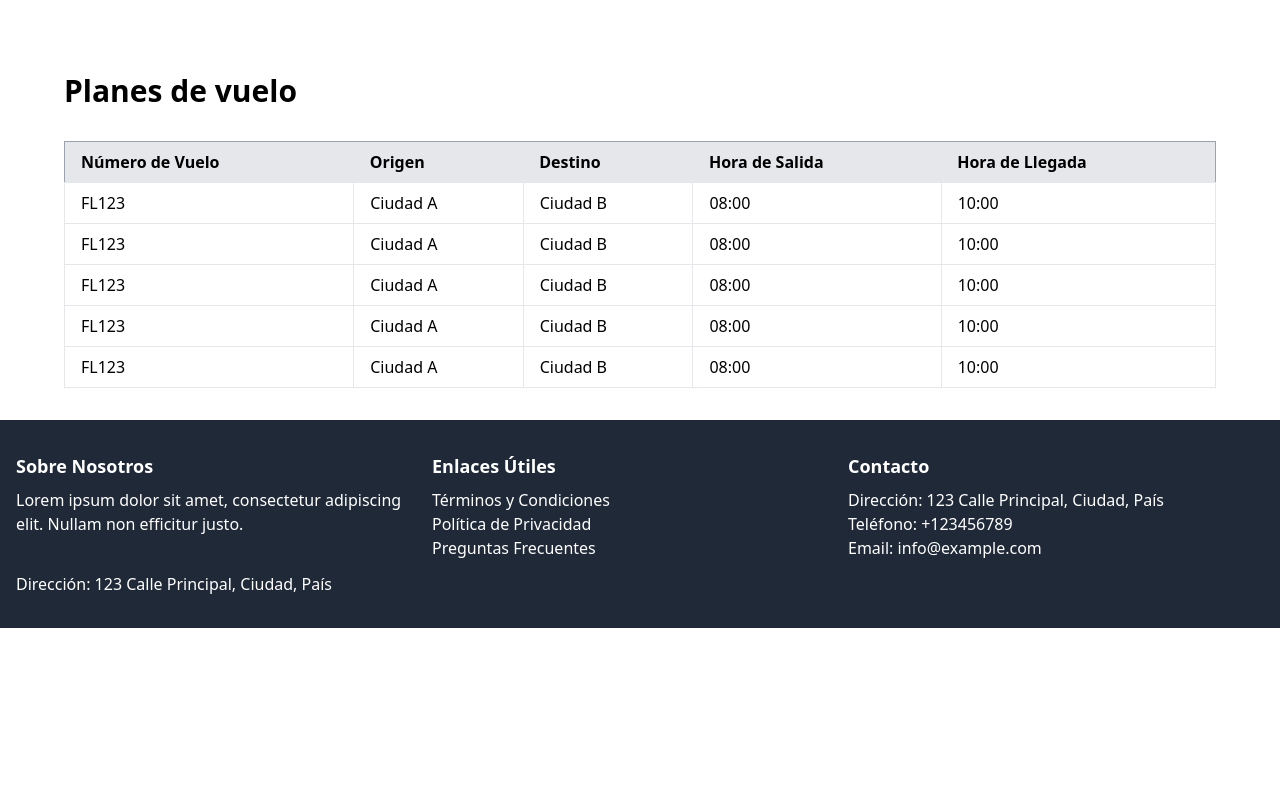
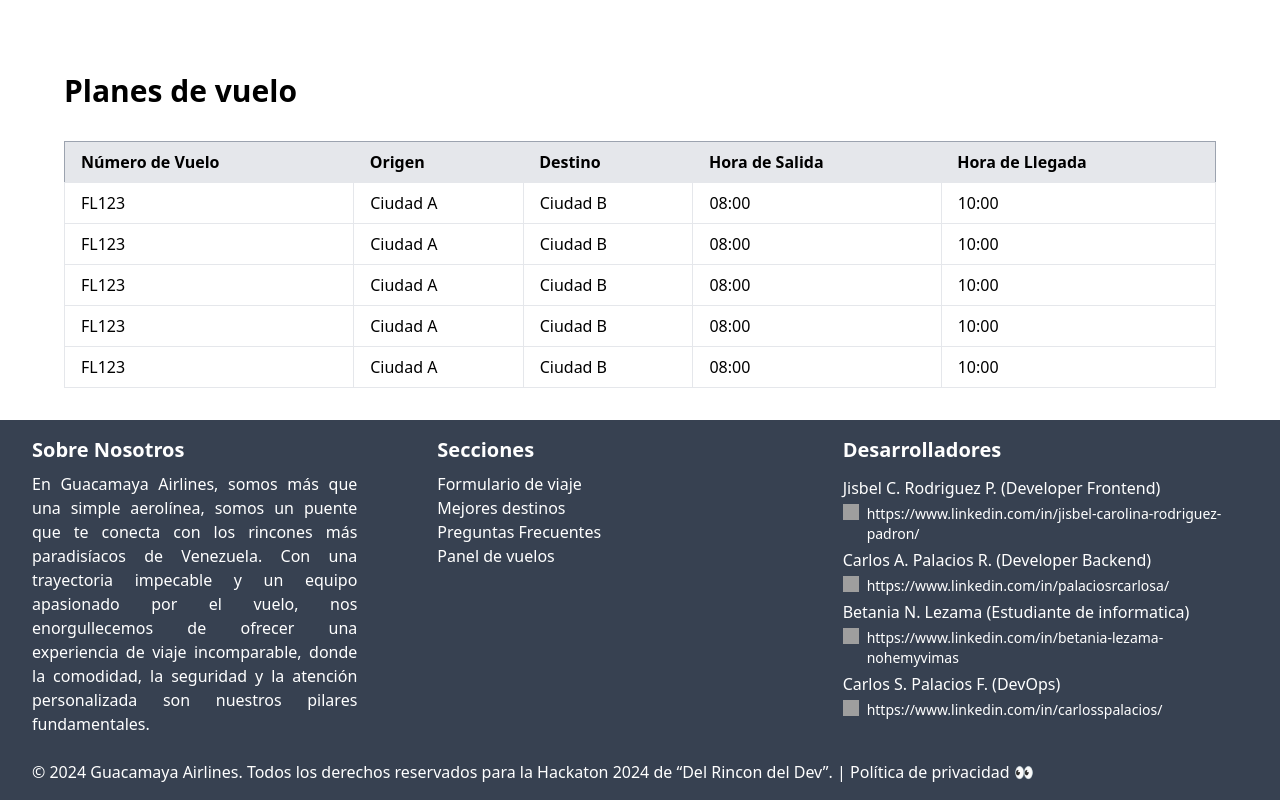
Before and after one commit to CarlosArgelio/guacamaya-airlines, a React (Vite) app in the folder frontend/: page / in a window 1280 px wide. Shown: the part 2351-3151 px from the top of the page. Before the commit the page ends 2979 px from the top, so only its background shows below. Built offline with nearby package versions, Linux system fonts and the light colour scheme; grey boxes are pictures that could not be loaded.

Commit message:
style: changing the style of the footer and changing the information

```diff
--- a/frontend/src/components/Footer.jsx
+++ b/frontend/src/components/Footer.jsx
@@ -1,37 +1,97 @@
-
+import { Linkedin } from "../assets/index";
 
 function Footer() {
   return (
-    <footer className="bg-gray-800 text-white py-8 ">
-      <div className="container mx-auto px-4">
+    <footer className="bg-gray-700 text-white py-4 ">
+      <div className="container mx-auto px-8 ">
         <div className="flex flex-col md:flex-row ">
-
-          <div className="md:w-1/3 mb-4 md:mb-0">
-            <h3 className="text-lg font-semibold mb-2">Sobre Nosotros</h3>
-            <p>Lorem ipsum dolor sit amet, consectetur adipiscing elit. Nullam non efficitur justo.</p>
+          <div className="md:w-1/3 mb-5 md:mb-0">
+            <h3 className="text-xl font-bold mb-2">Sobre Nosotros</h3>
+            <p className="mr-20 text-justify">
+              En Guacamaya Airlines, somos más que una simple aerolínea, somos
+              un puente que te conecta con los rincones más paradisíacos de
+              Venezuela. Con una trayectoria impecable y un equipo apasionado
+              por el vuelo, nos enorgullecemos de ofrecer una experiencia de
+              viaje incomparable, donde la comodidad, la seguridad y la atención
+              personalizada son nuestros pilares fundamentales.
+            </p>
           </div>
 
           <div className="md:w-1/3 mb-4 md:mb-0">
-            <h3 className="text-lg font-semibold mb-2">Enlaces Útiles</h3>
+            <h3 className="text-xl font-bold mb-2">Secciones</h3>
             <ul>
-              <li><a href="#">Términos y Condiciones</a></li>
-              <li><a href="#">Política de Privacidad</a></li>
-              <li><a href="#">Preguntas Frecuentes</a></li>
+              <li>
+                <a href="#">Formulario de viaje</a>
+              </li>
+              <li>
+                <a href="#">Mejores destinos</a>
+              </li>
+              <li>
+                <a href="FAQS">Preguntas Frecuentes</a>
+              </li>
+              <li>
+                <a href="#">Panel de vuelos</a>
+              </li>
             </ul>
           </div>
 
           <div className="md:w-1/3">
-            <h3 className="text-lg font-semibold mb-2">Contacto</h3>
-            <p>Dirección: 123 Calle Principal, Ciudad, País</p>
-            <p>Teléfono: +123456789</p>
-            <p>Email: info@example.com</p>
+            <h3 className="text-xl font-bold mb-2">Desarrolladores</h3>
+
+            <p className="py-1 ">Jisbel C. Rodriguez P. (Developer Frontend)</p>
+            <div className="flex ">
+              <img src={Linkedin} alt="" className="w-4 h-4 mr-2" />
+              <a
+                href="https://www.linkedin.com/in/jisbel-carolina-rodriguez-padron/"
+                className="text-sm "
+              >
+                https://www.linkedin.com/in/jisbel-carolina-rodriguez-padron/
+              </a>
+            </div>
+
+            <p className="py-1">Carlos A. Palacios R. (Developer Backend)</p>
+            <div className="flex ">
+              <img src={Linkedin} alt="" className="w-4 h-4 mr-2" />
+              <a
+                className="text-sm"
+                href="https://www.linkedin.com/in/palaciosrcarlosa/"
+              >
+                https://www.linkedin.com/in/palaciosrcarlosa/
+              </a>
+            </div>
+
+            <p className="py-1">
+              Betania N. Lezama (Estudiante de informatica)
+            </p>
+            <div className="flex ">
+              <img src={Linkedin} alt="" className="w-4 h-4 mr-2" />
+              <a
+                className="text-sm"
+                href="https://www.linkedin.com/in/betania-lezama-nohemyvimas"
+              >
+                https://www.linkedin.com/in/betania-lezama-nohemyvimas
+              </a>
+            </div>
+
+            <p className="py-1">Carlos S. Palacios F. (DevOps)</p>
+            <div className="flex ">
+              <img src={Linkedin} alt="" className="w-4 h-4 mr-2" />
+              <a
+                className="text-sm"
+                href="https://www.linkedin.com/in/carlosspalacios/"
+              >
+                https://www.linkedin.com/in/carlosspalacios/
+              </a>
+            </div>
           </div>
         </div>
+
         <div className="flex flex-col md:flex-row ">
-
-          <div className="md:w-auto mt-3">
-            <p>Dirección: 123 Calle Principal, Ciudad, País</p>
-
+          <div className="md:w-auto mt-6">
+            <p>
+              © 2024 Guacamaya Airlines. Todos los derechos reservados para la
+              Hackaton 2024 de “Del Rincon del Dev”. | Política de privacidad 👀
+            </p>
           </div>
         </div>
       </div>
```
